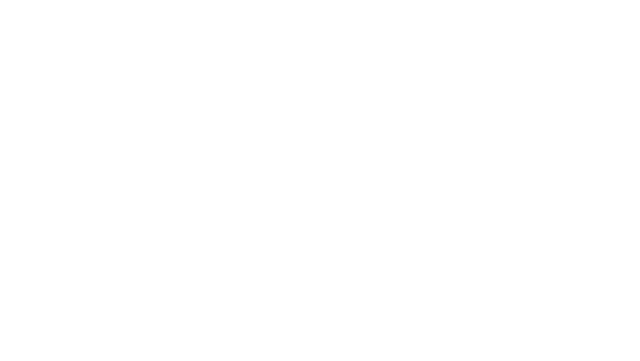
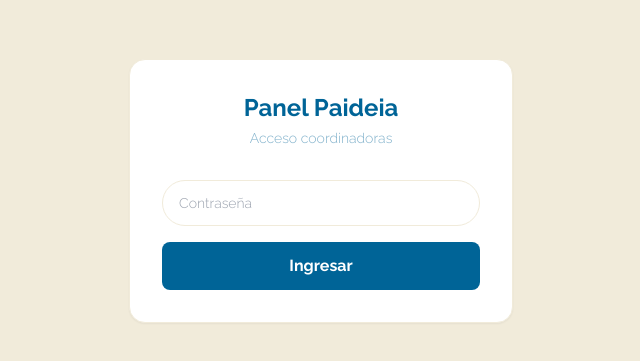
Before and after one commit to matiasizzo/paideia, a React (Vite) app: page /admin in a window 1280 px wide. Before the commit this address had no page. Shown: the part 209-570 px from the top of the page, without its empty margins (319-959 px from the left). Built offline with nearby package versions, Linux system fonts and the light colour scheme; a web font is replaced by a local one.

Commit message:
new admin

```diff
--- a/src/App.jsx
+++ b/src/App.jsx
@@ -9,6 +9,7 @@ import Reserva from "./components/Reserva";
 import Footer from "./components/Footer";
 import PagoResultado from "./pages/PagoResultado";
 import ComoEmpezar from "./components/ComoEmpezar";
+import Admin from "./pages/Admin";
 import "./index.css";
 
 function HomePage() {
@@ -34,6 +35,7 @@ function App() {
         <Route path="/pago/exito" element={<PagoResultado status="success" />} />
         <Route path="/pago/error" element={<PagoResultado status="failure" />} />
         <Route path="/pago/pendiente" element={<PagoResultado status="pending" />} />
+        <Route path="/admin" element={<Admin />} />
       </Routes>
     </BrowserRouter>
   );
```
